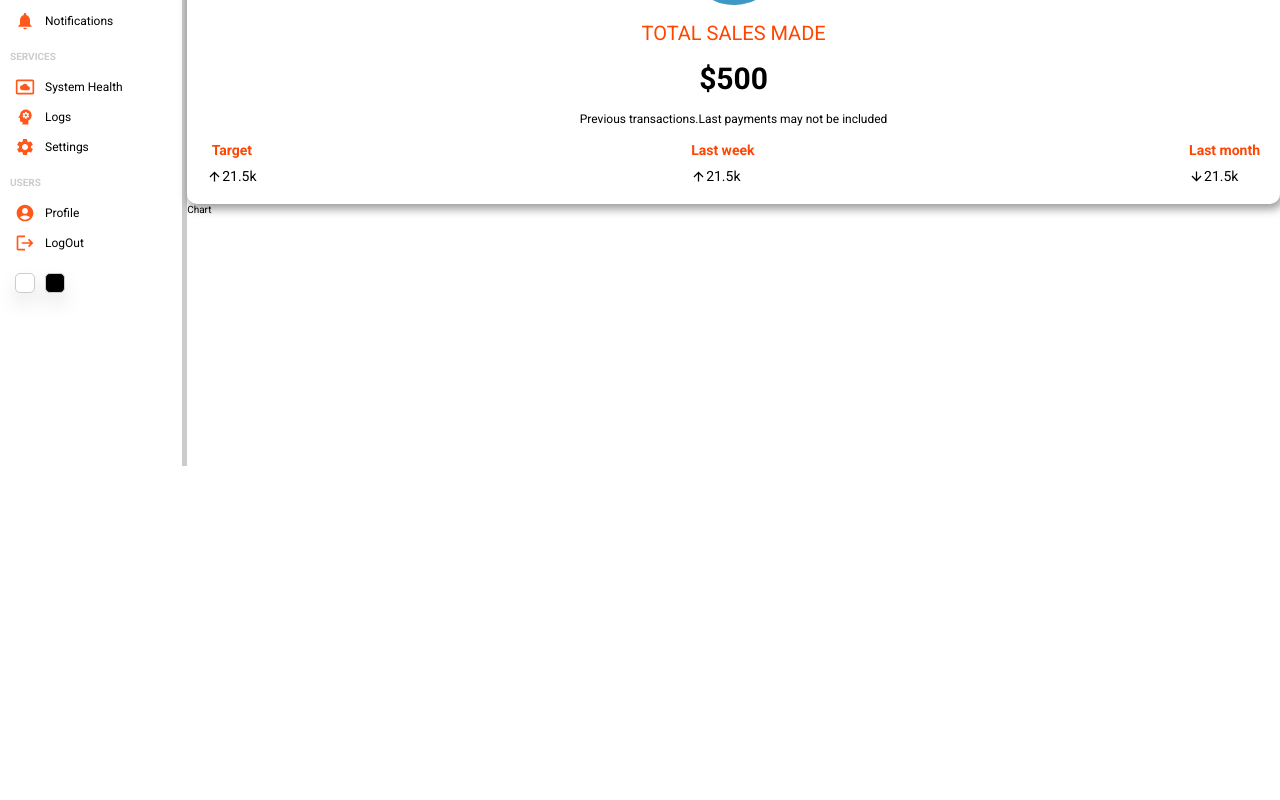
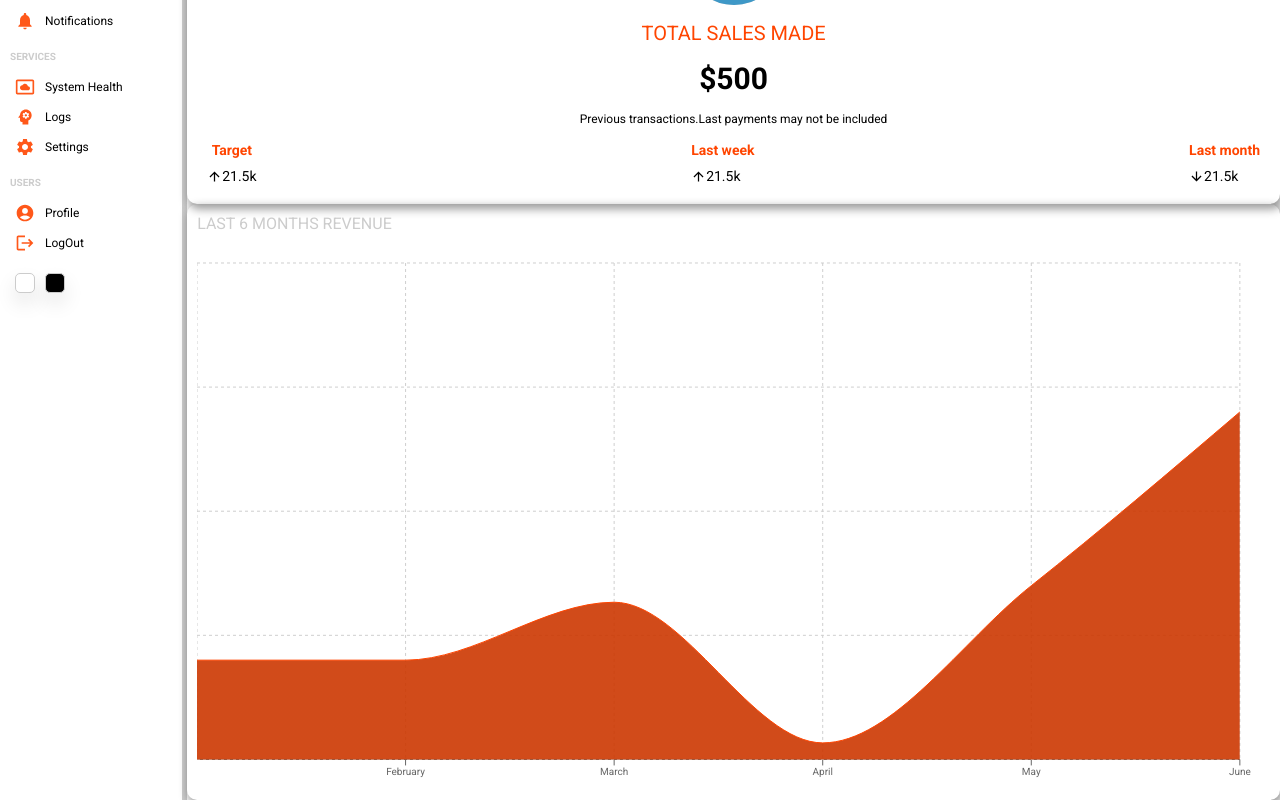
Before and after one commit to MwauStephen/DashBoard, a React (Create React App) app: page / in a window 1280 px wide. Shown: the part 334-1134 px from the top of the page. Before the commit the page ends 800 px from the top, so only its background shows below. Built offline with nearby package versions, Linux system fonts and the light colour scheme.

Commit message:
finished implemnting the chart ui

```diff
--- a/src/Components/Chart/Chart.js
+++ b/src/Components/Chart/Chart.js
@@ -1,9 +1,72 @@
-import React from 'react'
+import React from "react";
+import {
+  AreaChart,
+  Area,
+  XAxis,
+  CartesianGrid,
+  Tooltip,
+  ResponsiveContainer,
+} from "recharts";
+import styles from "./Chart.module.css";
 
-const Chart=()=> {
+const data = [
+  {
+    name: "January",
+    Total: 1200,
+  },
+  {
+    name: "February",
+    Total: 1200,
+  },
+  {
+    name: "March",
+    Total: 1900,
+  },
+  {
+    name: "April",
+    Total: 200,
+  },
+  {
+    name: "May",
+    Total: 2100,
+  },
+  {
+    name: "June",
+    Total: 4200,
+  },
+];
+const Chart = () => {
   return (
-    <div>Chart</div>
-  )
-}
+    <div className={styles.chart}>
+      <div className={styles["chart-title"]}>Last 6 months revenue</div>
+      <ResponsiveContainer width="100%" aspect={2 / 1}>
+        <AreaChart
+          width={730}
+          height={250}
+          data={data}
+          margin={{ top: 10, right: 30, left: 0, bottom: 0 }}
+        >
+          <defs>
+            <linearGradient id="total" x1="0" y1="0" x2="0" y2="1">
+              <stop offset="5%" stopColor="#cc3700" stopOpacity={0.9} />
+              <stop offset="95%" stopColor="#cc3700" stopOpacity={0.9} />
+            </linearGradient>
+          </defs>
+          <XAxis dataKey="name" />
+
+          <CartesianGrid strokeDasharray="3 3" className={styles.grid} />
+          <Tooltip />
+          <Area
+            type="monotone"
+            dataKey="Total"
+            stroke="#ff4500"
+            fillOpacity={1}
+            fill="url(#total)"
+          />
+        </AreaChart>
+      </ResponsiveContainer>
+    </div>
+  );
+};
 
 export default Chart;
--- a/src/Components/Chart/Chart.module.css
+++ b/src/Components/Chart/Chart.module.css
@@ -0,0 +1,17 @@
+.chart {
+  flex: 4;
+  border-radius: 1rem;
+  padding: 1rem;
+  color: #ccc;
+  box-shadow: 0.2rem 0.4rem 1rem 0.1rem rgba(0, 0, 0, 0.4);
+}
+
+.chart-title {
+  font-size: 1.6rem;
+  text-transform: uppercase;
+  margin-bottom: 2rem;
+}
+/* change during dark mode */
+.grid {
+  stroke: #cecece;
+}
```
